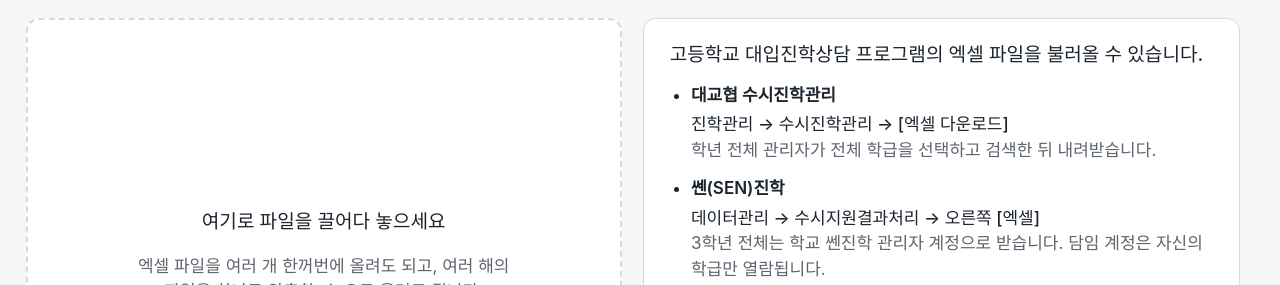
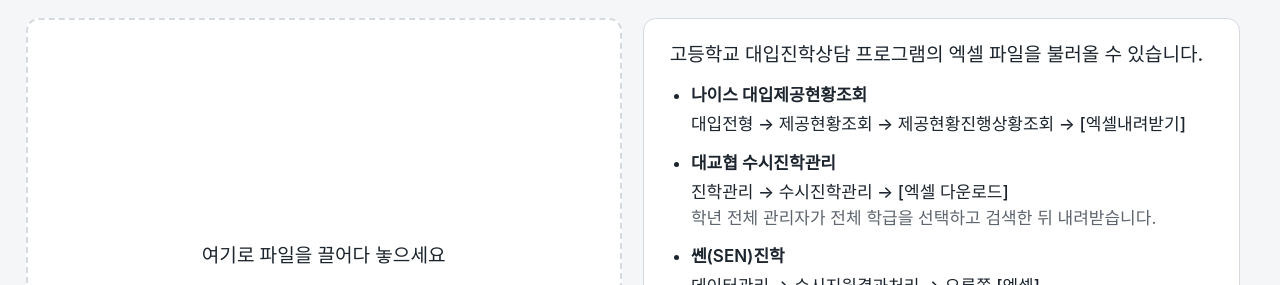
Before and after one commit to itmir913/admission-outcomes, a website built with Vite: page index.html in a window 1280 px wide. Shown: the part 165-450 px from the top of the page. Built offline with nearby package versions, Linux system fonts and the light colour scheme.

Commit message:
시작 화면에 나이스 대입제공현황조회 받는 길을 적었다

```diff
--- a/index.html
+++ b/index.html
@@ -137,6 +137,10 @@
       <div class="card px-6 py-5 lg:col-start-2 lg:row-start-2">
         <p class="text-lg font-medium">고등학교 대입진학상담 프로그램의 엑셀 파일을 불러올 수 있습니다.</p>
         <ul class="mt-3 list-disc space-y-3 pl-5 text-base">
+          <li>
+            <span class="font-semibold">나이스 대입제공현황조회</span>
+            <span class="mt-1 block font-medium">대입전형 → 제공현황조회 → 제공현황진행상황조회 → [엑셀내려받기]</span>
+          </li>
           <li>
             <span class="font-semibold">대교협 수시진학관리</span>
             <span class="mt-1 block font-medium">진학관리 → 수시진학관리 → [엑셀 다운로드]</span>
```
